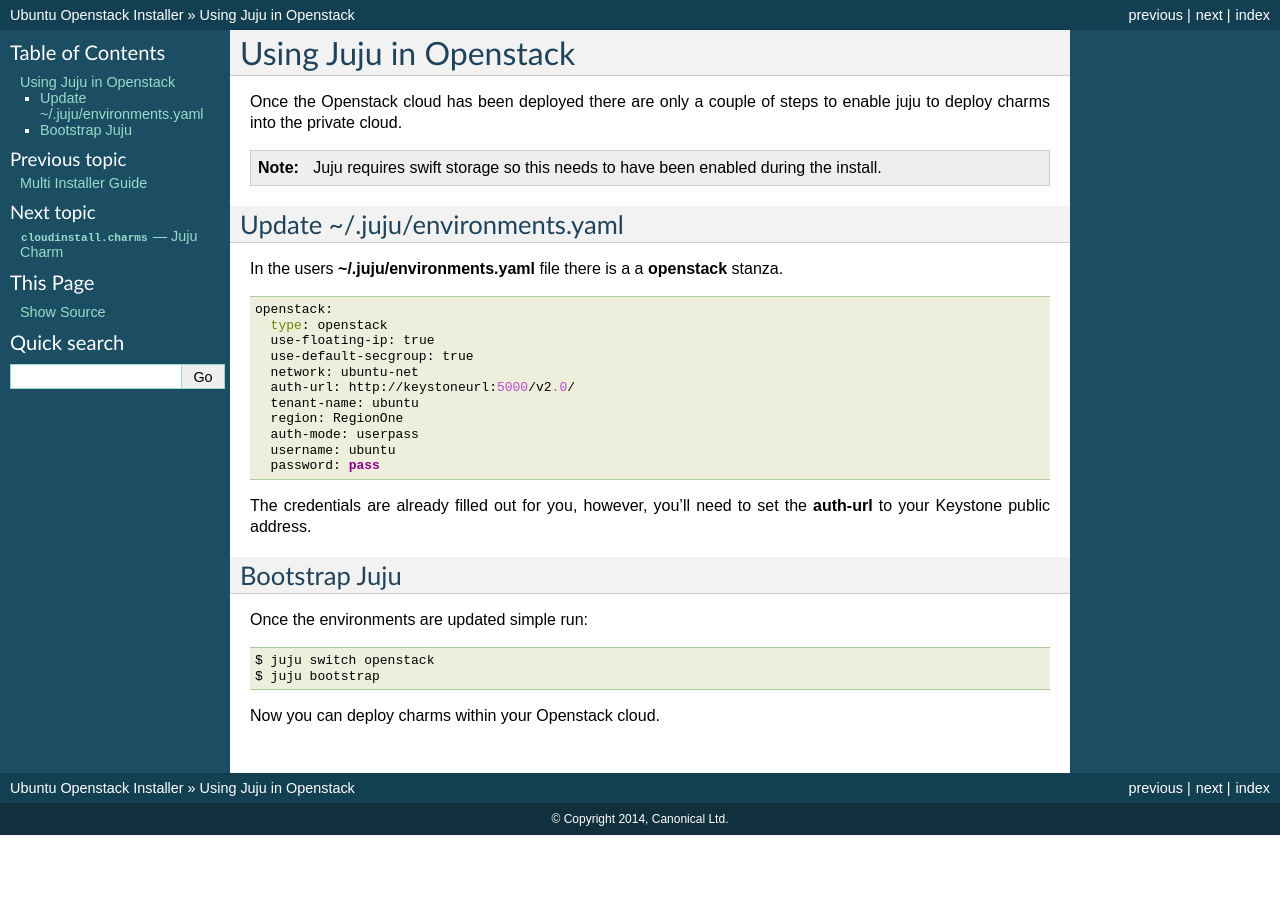
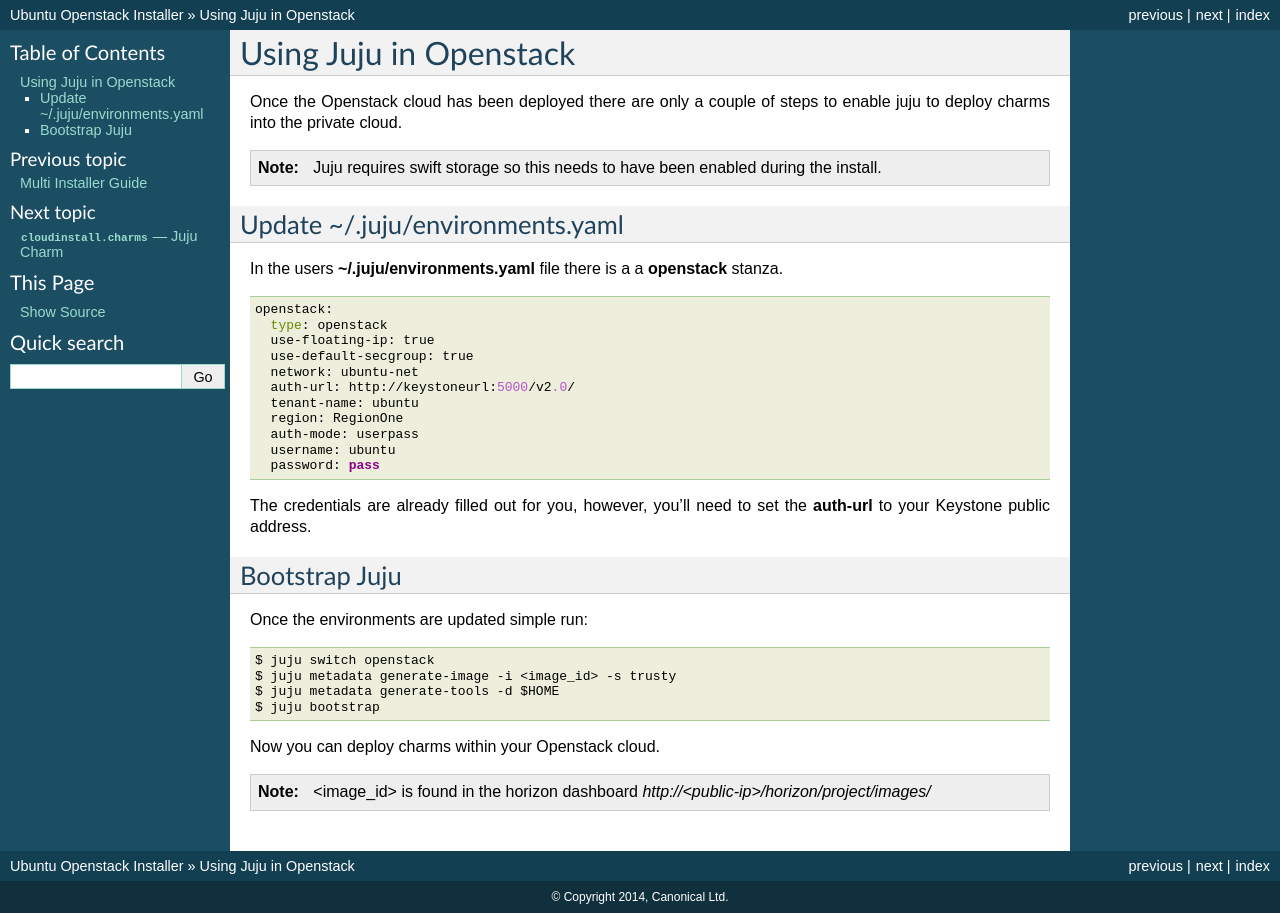
Before and after one commit to Ubuntu-Solutions-Engineering/openstack-installer, a Sphinx documentation site: the page built from docs/using-juju-in-openstack.guide.rst, in a window 1280 px wide. Built offline with Sphinx 7.4.7, drawn with Linux system fonts in a browser that asks for light colours.

Commit message:
add additional steps to bootstrap openstack
Signed-off-by: Adam Stokes <adam.stokes@ubuntu.com>

```diff
--- a/docs/using-juju-in-openstack.guide.rst
+++ b/docs/using-juju-in-openstack.guide.rst
@@ -40,6 +40,12 @@ Once the environments are updated simple run:
 .. code::
 
     $ juju switch openstack
+    $ juju metadata generate-image -i <image_id> -s trusty
+    $ juju metadata generate-tools -d $HOME
     $ juju bootstrap
 
 Now you can deploy charms within your Openstack cloud.
+
+.. note::
+
+    <image_id> is found in the horizon dashboard `http://<public-ip>/horizon/project/images/`
```
